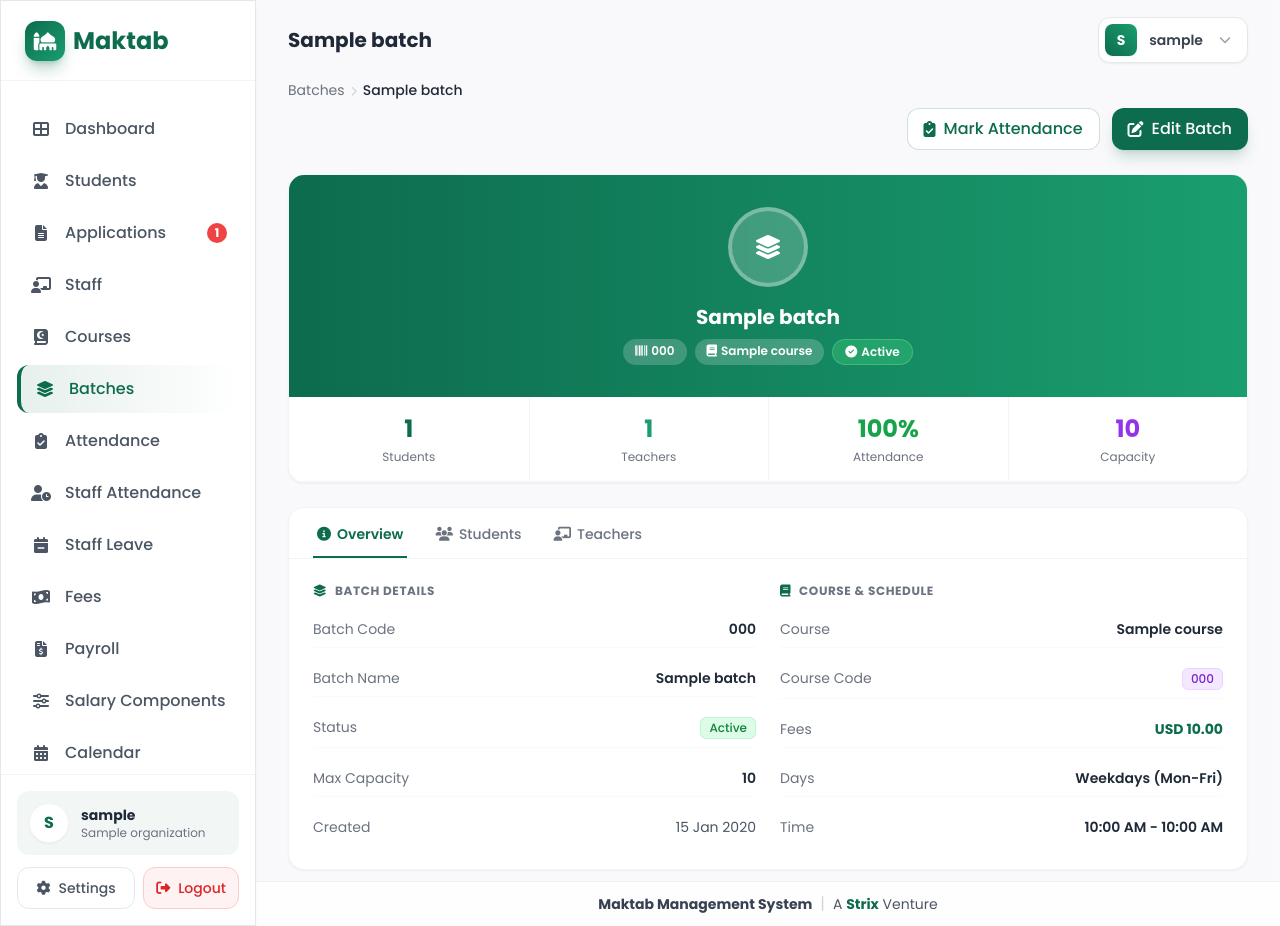
After one commit to fullstacksuiit/maktab, a Django app: page /batches/1/ in a window 1280 px wide. The commit adds this page. Run offline with Django 4.2, Linux system fonts and the light colour scheme; a user stored in the database is signed in; tables that the repository leaves empty hold one stand-in row (values such as "Sample post"); some libraries are stand-ins or nearby versions; some web fonts are replaced.

Commit message:
FIX BATCH

```diff
--- a/management/forms.py
+++ b/management/forms.py
@@ -144,7 +144,7 @@ class CourseForm(forms.ModelForm):
 class BatchForm(forms.ModelForm):
     class Meta:
         model = Batch
-        fields = ['batch_name', 'batch_code', 'course', 'start_time', 'end_time', 'days', 'max_capacity', 'is_active']
+        fields = ['batch_name', 'batch_code', 'course', 'teachers', 'start_time', 'end_time', 'days', 'max_capacity', 'is_active']
         widgets = {
             'batch_name': styled_text_input('e.g., Morning Batch, Weekend Batch'),
             'batch_code': styled_text_input('Auto-generated if left blank'),
@@ -153,6 +153,7 @@ class BatchForm(forms.ModelForm):
             'end_time': forms.TimeInput(attrs={'type': 'time', 'class': TAILWIND_INPUT}),
             'days': styled_select(),
             'max_capacity': styled_number_input('Optional max students', min_val=1),
+            'teachers': searchable_select_multiple('Search teachers...'),
             'is_active': forms.CheckboxInput(attrs={'class': 'w-5 h-5 text-primary focus:ring-primary border-gray-300 rounded'}),
         }
 
--- a/management/models.py
+++ b/management/models.py
@@ -207,6 +207,7 @@ class Batch(models.Model):
     days = models.CharField(max_length=20, choices=DAYS_CHOICES, default='weekdays', verbose_name="Days")
     max_capacity = models.PositiveIntegerField(null=True, blank=True, verbose_name="Max Capacity")
     is_active = models.BooleanField(default=True, verbose_name="Is Active")
+    teachers = models.ManyToManyField('Staff', blank=True, related_name='teaching_batches', verbose_name="Teachers")
     organization = models.ForeignKey(Organization, on_delete=models.CASCADE, related_name='batches')
     created_at = models.DateTimeField(auto_now_add=True)
     updated_at = models.DateTimeField(auto_now=True)
--- /dev/null
+++ b/management/templates/management/batch_detail.html
@@ -0,0 +1,270 @@
+{% extends 'management/base_tailwind.html' %}
+
+{% block title %}{{ batch.batch_name }} - Batch Detail - Maktab{% endblock %}
+{% block header_title %}{{ batch.batch_name }}{% endblock %}
+
+{% block breadcrumb %}
+<nav class="mb-2 text-sm" aria-label="Breadcrumb">
+    <ol class="flex items-center gap-1.5 text-gray-500">
+        <li><a href="{% url 'batch_list' %}" class="hover:text-primary transition-colors">Batches</a></li>
+        <li><i class="fas fa-chevron-right text-[10px] text-gray-300"></i></li>
+        <li class="text-gray-800 font-medium">{{ batch.batch_name }}</li>
+    </ol>
+</nav>
+{% endblock %}
+
+{% block content %}
+<div class="animate-[slideUp_0.4s_ease-out]">
+    <div class="mb-6 flex justify-end gap-3">
+        <a href="{% url 'quick_attendance' batch.pk %}" class="px-4 py-2 bg-white text-primary border border-primary/20 rounded-xl hover:bg-primary/5 transition-colors font-medium flex items-center gap-2">
+            <i class="fas fa-clipboard-check"></i> Mark Attendance
+        </a>
+        <a href="{% url 'batch_edit' batch.pk %}" class="px-4 py-2 bg-primary text-white rounded-xl hover:bg-primary/90 shadow-lg shadow-primary/20 transition-all font-medium flex items-center gap-2">
+            <i class="fas fa-edit"></i> Edit Batch
+        </a>
+    </div>
+
+    <div class="max-w-5xl mx-auto">
+        <!-- Header Card -->
+        <div class="bg-white rounded-2xl shadow-sm border border-gray-100 overflow-hidden mb-6">
+            <div class="bg-gradient-to-r from-primary to-secondary px-6 py-8 text-center text-white">
+                <div class="w-20 h-20 rounded-full bg-white/20 border-4 border-white/30 flex items-center justify-center text-white text-2xl font-bold mx-auto mb-4 backdrop-blur-sm">
+                    <i class="fas fa-layer-group"></i>
+                </div>
+                <h4 class="text-xl font-bold mb-2">{{ batch.batch_name }}</h4>
+                <div class="flex flex-wrap justify-center gap-2">
+                    <span class="inline-block bg-white/20 px-3 py-1 rounded-full text-xs font-semibold backdrop-blur-sm">
+                        <i class="fas fa-barcode mr-1"></i>{{ batch.batch_code }}
+                    </span>
+                    <span class="inline-block bg-white/20 px-3 py-1 rounded-full text-xs font-semibold backdrop-blur-sm">
+                        <i class="fas fa-book mr-1"></i>{{ batch.course.course_name }}
+                    </span>
+                    {% if batch.is_active %}
+                    <span class="inline-block bg-green-400/30 px-3 py-1 rounded-full text-xs font-semibold backdrop-blur-sm border border-green-300/30">
+                        <i class="fas fa-check-circle mr-1"></i>Active
+                    </span>
+                    {% else %}
+                    <span class="inline-block bg-gray-400/30 px-3 py-1 rounded-full text-xs font-semibold backdrop-blur-sm border border-gray-300/30">
+                        <i class="fas fa-pause-circle mr-1"></i>Inactive
+                    </span>
+                    {% endif %}
+                </div>
+            </div>
+
+            <!-- Quick Stats -->
+            <div class="grid grid-cols-2 sm:grid-cols-4 divide-x divide-gray-100 border-b border-gray-100">
+                <div class="px-4 py-4 text-center">
+                    <div class="text-2xl font-bold text-primary">{{ students.count }}</div>
+                    <div class="text-xs text-gray-500 mt-1">Students</div>
+                </div>
+                <div class="px-4 py-4 text-center">
+                    <div class="text-2xl font-bold text-secondary">{{ teachers.count }}</div>
+                    <div class="text-xs text-gray-500 mt-1">Teachers</div>
+                </div>
+                <div class="px-4 py-4 text-center">
+                    <div class="text-2xl font-bold text-green-600">{{ attendance_pct }}%</div>
+                    <div class="text-xs text-gray-500 mt-1">Attendance</div>
+                </div>
+                <div class="px-4 py-4 text-center">
+                    <div class="text-2xl font-bold text-purple-600">
+                        {% if batch.max_capacity %}{{ batch.max_capacity }}{% else %}&infin;{% endif %}
+                    </div>
+                    <div class="text-xs text-gray-500 mt-1">Capacity</div>
+                </div>
+            </div>
+        </div>
+
+        <!-- Tabs -->
+        <div class="bg-white rounded-2xl shadow-sm border border-gray-100 overflow-hidden">
+            <div class="border-b border-gray-100 px-4 sm:px-6 pt-4">
+                <div class="flex gap-4 sm:gap-6 overflow-x-auto">
+                    <button onclick="switchTab('info')" id="tab-info" class="tab-btn pb-3 px-1 text-sm font-semibold text-primary border-b-2 border-primary transition-colors whitespace-nowrap">
+                        <i class="fas fa-info-circle mr-1.5"></i>Overview
+                    </button>
+                    <button onclick="switchTab('students')" id="tab-students" class="tab-btn pb-3 px-1 text-sm font-medium text-gray-500 border-b-2 border-transparent hover:text-primary transition-colors whitespace-nowrap">
+                        <i class="fas fa-users mr-1.5"></i>Students
+                    </button>
+                    <button onclick="switchTab('teachers')" id="tab-teachers" class="tab-btn pb-3 px-1 text-sm font-medium text-gray-500 border-b-2 border-transparent hover:text-primary transition-colors whitespace-nowrap">
+                        <i class="fas fa-chalkboard-user mr-1.5"></i>Teachers
+                    </button>
+                </div>
+            </div>
+
+            <div class="p-4 sm:p-6">
+                <!-- Overview Tab -->
+                <div id="content-info" class="tab-content block animate-[fadeIn_0.3s_ease-out]">
+                    <div class="grid grid-cols-1 md:grid-cols-2 gap-6">
+                        <!-- Batch Info -->
+                        <div>
+                            <h6 class="text-xs font-bold text-gray-500 uppercase tracking-wider mb-3 flex items-center">
+                                <i class="fas fa-layer-group text-primary mr-2"></i>Batch Details
+                            </h6>
+                            <div class="space-y-3">
+                                <div class="flex justify-between py-2 border-b border-gray-50">
+                                    <span class="text-sm text-gray-500">Batch Code</span>
+                                    <span class="text-sm font-semibold text-gray-800">{{ batch.batch_code }}</span>
+                                </div>
+                                <div class="flex justify-between py-2 border-b border-gray-50">
+                                    <span class="text-sm text-gray-500">Batch Name</span>
+                                    <span class="text-sm font-semibold text-gray-800">{{ batch.batch_name }}</span>
+                                </div>
+                                <div class="flex justify-between py-2 border-b border-gray-50">
+                                    <span class="text-sm text-gray-500">Status</span>
+                                    {% if batch.is_active %}
+                                    <span class="px-2 py-0.5 rounded-md bg-green-100 text-green-700 text-xs font-medium border border-green-200">Active</span>
+                                    {% else %}
+                                    <span class="px-2 py-0.5 rounded-md bg-gray-100 text-gray-600 text-xs font-medium border border-gray-200">Inactive</span>
+                                    {% endif %}
+                                </div>
+                                <div class="flex justify-between py-2 border-b border-gray-50">
+                                    <span class="text-sm text-gray-500">Max Capacity</span>
+                                    <span class="text-sm font-semibold text-gray-800">{% if batch.max_capacity %}{{ batch.max_capacity }}{% else %}Unlimited{% endif %}</span>
+                                </div>
+                                <div class="flex justify-between py-2">
+                                    <span class="text-sm text-gray-500">Created</span>
+                                    <span class="text-sm text-gray-600">{{ batch.created_at|date:"d M Y" }}</span>
+                                </div>
+                            </div>
+                        </div>
+
+                        <!-- Course & Schedule Info -->
+                        <div>
+                            <h6 class="text-xs font-bold text-gray-500 uppercase tracking-wider mb-3 flex items-center">
+                                <i class="fas fa-book text-primary mr-2"></i>Course & Schedule
+                            </h6>
+                            <div class="space-y-3">
+                                <div class="flex justify-between py-2 border-b border-gray-50">
+                                    <span class="text-sm text-gray-500">Course</span>
+                                    <span class="text-sm font-semibold text-gray-800">{{ batch.course.course_name }}</span>
+                                </div>
+                                <div class="flex justify-between py-2 border-b border-gray-50">
+                                    <span class="text-sm text-gray-500">Course Code</span>
+                                    <span class="px-2 py-0.5 rounded-md bg-purple-100 text-purple-700 text-xs font-medium border border-purple-200">{{ batch.course.course_code }}</span>
+                                </div>
+                                <div class="flex justify-between py-2 border-b border-gray-50">
+                                    <span class="text-sm text-gray-500">Fees</span>
+                                    <span class="text-sm font-bold text-primary">{{ currency_symbol }} {{ batch.course.fees }}</span>
+                                </div>
+                                <div class="flex justify-between py-2 border-b border-gray-50">
+                                    <span class="text-sm text-gray-500">Days</span>
+                                    <span class="text-sm font-semibold text-gray-800">{{ batch.get_days_display }}</span>
+                                </div>
+                                <div class="flex justify-between py-2">
+                                    <span class="text-sm text-gray-500">Time</span>
+                                    <span class="text-sm font-semibold text-gray-800">
+                                        {% if batch.start_time and batch.end_time %}
+                                            {{ batch.start_time|time:"g:i A" }} - {{ batch.end_time|time:"g:i A" }}
+                                        {% else %}
+                                            Not set
+                                        {% endif %}
+                                    </span>
+                                </div>
+                            </div>
+                        </div>
+                    </div>
+                </div>
+
+                <!-- Students Tab -->
+                <div id="content-students" class="tab-content hidden animate-[fadeIn_0.3s_ease-out]">
+                    {% if students %}
+                    <div class="overflow-x-auto">
+                        <table class="w-full text-left text-sm">
+                            <thead>
+                                <tr class="border-b border-gray-100">
+                                    <th class="px-4 py-3 text-xs font-bold text-gray-500 uppercase">Student ID</th>
+                                    <th class="px-4 py-3 text-xs font-bold text-gray-500 uppercase">Name</th>
+                                    <th class="px-4 py-3 text-xs font-bold text-gray-500 uppercase">Phone</th>
+                                    <th class="px-4 py-3 text-xs font-bold text-gray-500 uppercase text-center">Actions</th>
+                                </tr>
+                            </thead>
+                            <tbody class="divide-y divide-gray-50">
+                                {% for student in students %}
+                                <tr class="hover:bg-gray-50/80 transition-colors">
+                                    <td class="px-4 py-3 font-medium text-primary">{{ student.student_id }}</td>
+                                    <td class="px-4 py-3 font-semibold text-gray-800">{{ student.first_name }} {{ student.last_name }}</td>
+                                    <td class="px-4 py-3 text-gray-600">{{ student.phone }}</td>
+                                    <td class="px-4 py-3 text-center">
+                                        <a href="{% url 'student_detail' student.uuid %}" class="text-primary hover:text-primary/80 text-sm font-medium">
+                                            <i class="fas fa-eye"></i> View
+                                        </a>
+                                    </td>
+                                </tr>
+                                {% endfor %}
+                            </tbody>
+                        </table>
+                    </div>
+                    {% else %}
+                    <div class="text-center py-8 text-gray-400">
+                        <i class="fas fa-users text-3xl mb-3 block"></i>
+                        <p class="text-sm">No students enrolled in this batch yet.</p>
+                    </div>
+                    {% endif %}
+                </div>
+
+                <!-- Teachers Tab -->
+                <div id="content-teachers" class="tab-content hidden animate-[fadeIn_0.3s_ease-out]">
+                    {% if teachers %}
+                    <div class="overflow-x-auto">
+                        <table class="w-full text-left text-sm">
+                            <thead>
+                                <tr class="border-b border-gray-100">
+                                    <th class="px-4 py-3 text-xs font-bold text-gray-500 uppercase">Staff ID</th>
+                                    <th class="px-4 py-3 text-xs font-bold text-gray-500 uppercase">Name</th>
+                                    <th class="px-4 py-3 text-xs font-bold text-gray-500 uppercase">Phone</th>
+                                    <th class="px-4 py-3 text-xs font-bold text-gray-500 uppercase">Department</th>
+                                    <th class="px-4 py-3 text-xs font-bold text-gray-500 uppercase text-center">Actions</th>
+                                </tr>
+                            </thead>
+                            <tbody class="divide-y divide-gray-50">
+                                {% for teacher in teachers %}
+                                <tr class="hover:bg-gray-50/80 transition-colors">
+                                    <td class="px-4 py-3 font-medium text-primary">{{ teacher.staff_id }}</td>
+                                    <td class="px-4 py-3 font-semibold text-gray-800">{{ teacher.first_name }} {{ teacher.last_name }}</td>
+                                    <td class="px-4 py-3 text-gray-600">{{ teacher.phone }}</td>
+                                    <td class="px-4 py-3 text-gray-600">{{ teacher.department }}</td>
+                                    <td class="px-4 py-3 text-center">
+                                        <a href="{% url 'staff_detail' teacher.pk %}" class="text-primary hover:text-primary/80 text-sm font-medium">
+                                            <i class="fas fa-eye"></i> View
+                                        </a>
+                                    </td>
+                                </tr>
+                                {% endfor %}
+                            </tbody>
+                        </table>
+                    </div>
+                    {% else %}
+                    <div class="text-center py-8 text-gray-400">
+                        <i class="fas fa-chalkboard-user text-3xl mb-3 block"></i>
+                        <p class="text-sm">No teachers assigned to this batch yet.</p>
+                        <a href="{% url 'batch_edit' batch.pk %}" class="mt-3 inline-block text-primary hover:text-primary/80 text-sm font-medium">
+                            <i class="fas fa-plus mr-1"></i>Assign Teachers
+                        </a>
+                    </div>
+                    {% endif %}
+                </div>
+            </div>
+        </div>
+    </div>
+</div>
+{% endblock %}
+
+{% block extra_js %}
+<script>
+function switchTab(tabName) {
+    document.querySelectorAll('.tab-btn').forEach(function(btn) {
+        btn.classList.remove('text-primary', 'font-semibold', 'border-primary');
+        btn.classList.add('text-gray-500', 'font-medium', 'border-transparent');
+    });
+    document.querySelectorAll('.tab-content').forEach(function(content) {
+        content.classList.add('hidden');
+        content.classList.remove('block');
+    });
+    var activeBtn = document.getElementById('tab-' + tabName);
+    activeBtn.classList.remove('text-gray-500', 'font-medium', 'border-transparent');
+    activeBtn.classList.add('text-primary', 'font-semibold', 'border-primary');
+    var activeContent = document.getElementById('content-' + tabName);
+    activeContent.classList.remove('hidden');
+    activeContent.classList.add('block');
+}
+</script>
+{% endblock %}
--- a/management/templates/management/batch_list.html
+++ b/management/templates/management/batch_list.html
@@ -66,10 +66,10 @@
                 {% for batch in batches %}
                 <tr class="hover:bg-gray-50/80 transition-colors group">
                     <td class="px-6 py-4 font-medium text-primary first:pl-8">
-                        {{ batch.batch_code }}
+                        <a href="{% url 'batch_detail' batch.pk %}" class="hover:text-primary/80 transition-colors">{{ batch.batch_code }}</a>
                     </td>
                     <td class="px-6 py-4 font-semibold text-gray-800">
-                        {{ batch.batch_name }}
+                        <a href="{% url 'batch_detail' batch.pk %}" class="hover:text-primary transition-colors">{{ batch.batch_name }}</a>
                     </td>
                     <td class="px-6 py-4 text-gray-600">
                         <span class="px-2 py-0.5 rounded-md bg-purple-100 text-purple-700 text-xs font-medium border border-purple-200">
--- a/management/urls.py
+++ b/management/urls.py
@@ -16,6 +16,7 @@ urlpatterns = [
 
     # Batch URLs
     path('batches/', views.batch_list, name='batch_list'),
+    path('batches/<int:pk>/', views.batch_detail, name='batch_detail'),
     path('batches/add/', views.batch_add, name='batch_add'),
     path('batches/edit/<int:pk>/', views.batch_edit, name='batch_edit'),
     path('batches/delete/<int:pk>/', views.batch_delete, name='batch_delete'),
--- a/management/views.py
+++ b/management/views.py
@@ -420,10 +420,12 @@ def batch_add(request):
     if request.method == 'POST':
         form = BatchForm(request.POST)
         form.fields['course'].queryset = Course.objects.filter(organization=org)
+        form.fields['teachers'].queryset = Staff.objects.filter(organization=org, staff_role='Teacher')
         if form.is_valid():
             batch = form.save(commit=False)
             batch.organization = org
             batch.save()
+            form.save_m2m()
             messages.success(request, 'Batch added successfully!')
             return redirect('batch_list')
         else:
@@ -431,6 +433,7 @@ def batch_add(request):
     else:
         form = BatchForm()
         form.fields['course'].queryset = Course.objects.filter(organization=org)
+        form.fields['teachers'].queryset = Staff.objects.filter(organization=org, staff_role='Teacher')
 
         # Pre-select course if provided
         course_id = request.GET.get('course')
@@ -448,6 +451,7 @@ def batch_edit(request, pk):
     if request.method == 'POST':
         form = BatchForm(request.POST, instance=batch)
         form.fields['course'].queryset = Course.objects.filter(organization=org)
+        form.fields['teachers'].queryset = Staff.objects.filter(organization=org, staff_role='Teacher')
         if form.is_valid():
             form.save()
             messages.success(request, 'Batch updated successfully!')
@@ -457,6 +461,7 @@ def batch_edit(request, pk):
     else:
         form = BatchForm(instance=batch)
         form.fields['course'].queryset = Course.objects.filter(organization=org)
+        form.fields['teachers'].queryset = Staff.objects.filter(organization=org, staff_role='Teacher')
     return render(request, 'management/batch_form.html', {'form': form, 'action': 'Edit'})
 
 
@@ -470,6 +475,39 @@ def batch_delete(request, pk):
     batch.delete()
     messages.success(request, f'Batch "{batch_name}" deleted successfully!')
     return redirect('batch_list')
+
+
+@login_required(login_url='login')
+@internal_user_required
+def batch_detail(request, pk):
+    org = get_org(request)
+    batch = get_object_or_404(
+        Batch.objects.select_related('course').prefetch_related('teachers', 'students'),
+        pk=pk, organization=org
+    )
+
+    students = batch.students.all()
+    teachers = batch.teachers.all()
+
+    attendance_stats = batch.attendances.aggregate(
+        total=Count('id'),
+        present=Count('id', filter=Q(status='Present')),
+        absent=Count('id', filter=Q(status='Absent')),
+        late=Count('id', filter=Q(status='Late')),
+        excused=Count('id', filter=Q(status='Excused')),
+    )
+    total = attendance_stats['total'] or 0
+    present = (attendance_stats['present'] or 0) + (attendance_stats['late'] or 0)
+    attendance_pct = round((present / total) * 100) if total > 0 else 0
+
+    context = {
+        'batch': batch,
+        'students': students,
+        'teachers': teachers,
+        'attendance_stats': attendance_stats,
+        'attendance_pct': attendance_pct,
+    }
+    return render(request, 'management/batch_detail.html', context)
 
 
 # ─── Student Views ───────────────────────────────────────────────────────────
@@ -2530,9 +2568,12 @@ def parent_dashboard(request):
     user = request.user
     org = user.organization
 
-    # First pass: find matching student IDs (phones stored raw, username is normalized)
+    # Extract phone from org-scoped username (format: phone_orgId)
+    parent_phone = user.username.rsplit('_', 1)[0] if '_' in user.username else user.username
+
+    # First pass: find matching student IDs (phones stored raw, username contains normalized phone)
     all_students = Student.objects.filter(organization=org).only('id', 'phone')
-    matched_ids = [s.id for s in all_students if normalize_phone(s.phone) == user.username]
+    matched_ids = [s.id for s in all_students if normalize_phone(s.phone) == parent_phone]
 
     # Second pass: load matched students with all related data in bulk
     matched_students = Student.objects.filter(
@@ -2594,7 +2635,7 @@ def parent_dashboard(request):
         })
 
     # Check if parent is still using the default password (phone number)
-    is_default_password = user.check_password(user.username)
+    is_default_password = user.check_password(parent_phone)
 
     context = {
         'students_data': students_data,
@@ -2642,8 +2683,9 @@ def parent_pay_upi(request):
         return redirect('parent_dashboard')
 
     # Find students linked to this parent (same logic as parent_dashboard)
+    parent_phone = user.username.rsplit('_', 1)[0] if '_' in user.username else user.username
     all_students = Student.objects.filter(organization=org).only('id', 'phone')
-    matched_ids = [s.id for s in all_students if normalize_phone(s.phone) == user.username]
+    matched_ids = [s.id for s in all_students if normalize_phone(s.phone) == parent_phone]
     students = Student.objects.filter(id__in=matched_ids).prefetch_related('batches__course')
 
     # Collect active batches for all linked students
```
Also changed, not shown: management/backends.py (+9 -0 lines), management/management/commands/create_parent_accounts.py (+8 -16 lines), management/signals.py (+13 -5 lines), management/templates/management/batch_form.html (+16 -0 lines), management/templates/management/parent_pay_upi.html (+16 -3 lines).
